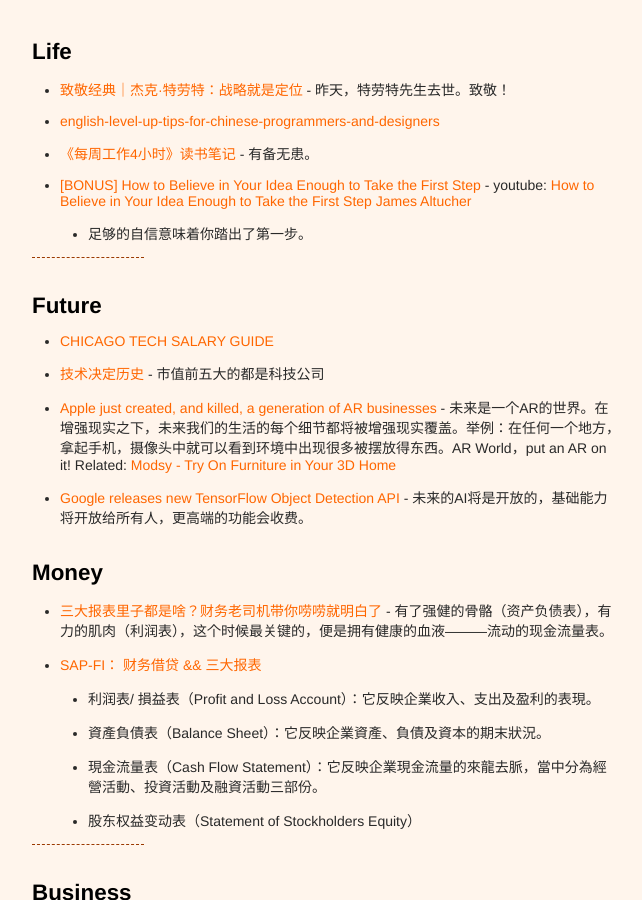
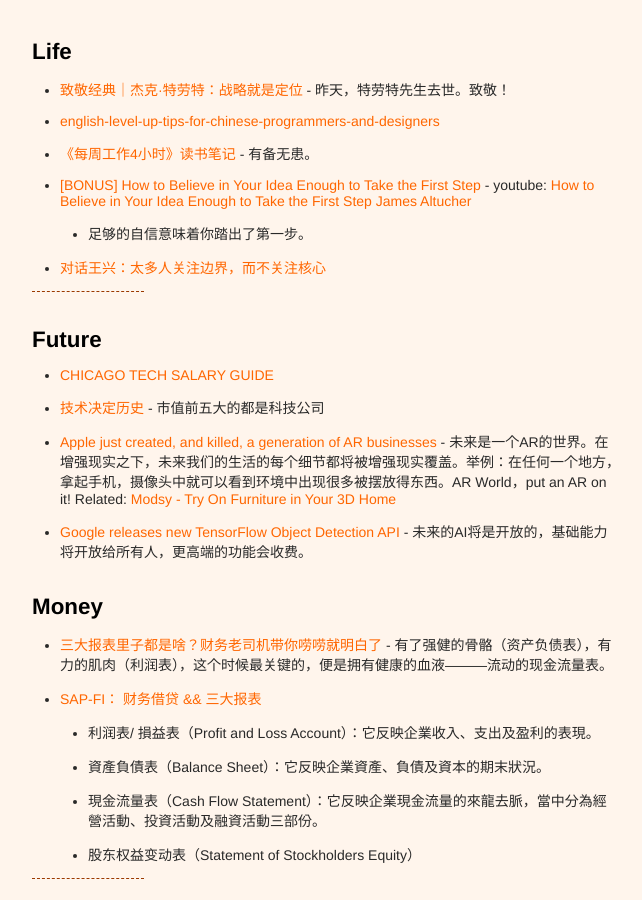
Before and after one commit to xianyuxmu/xianyuxmu.github.io, a Jekyll site: the page built from _posts/2017-06-01-monthly-reading.md, in a window 1280 px wide and 900 px high, scrolled down 354 px. Shown: the whole window, without its empty margins (314-956 px from the left). Built offline with Jekyll 4.4.1, drawn with Linux system fonts in a browser that asks for light colours; comment, search, counter and statistics services are not loaded.

Commit message:
Reading 23 June, 2017

```diff
--- a/_posts/2017-06-01-monthly-reading.md
+++ b/_posts/2017-06-01-monthly-reading.md
@@ -22,6 +22,7 @@
 - [《每周工作4小时》读书笔记](https://book.douban.com/review/5197541/) - 有备无患。
 - [[BONUS] How to Believe in Your Idea Enough to Take the First Step](https://themission.co/bonus-how-to-believe-in-your-idea-enough-to-take-the-first-step-56a93cb0986b) - youtube: [How to Believe in Your Idea Enough to Take the First Step James Altucher ](https://www.youtube.com/watch?v=c1geQ-UHC1k)
 	- 足够的自信意味着你踏出了第一步。
+- [对话王兴：太多人关注边界，而不关注核心](https://www.sohu.com/a/150707340_118792)
 
 
 ----
```
